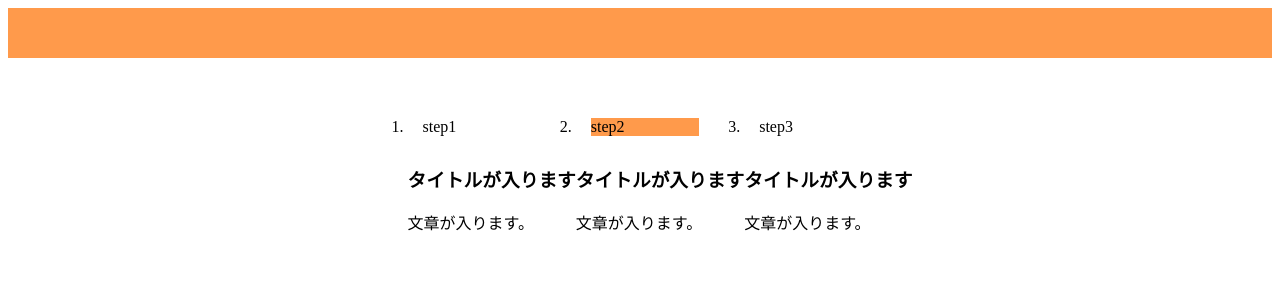
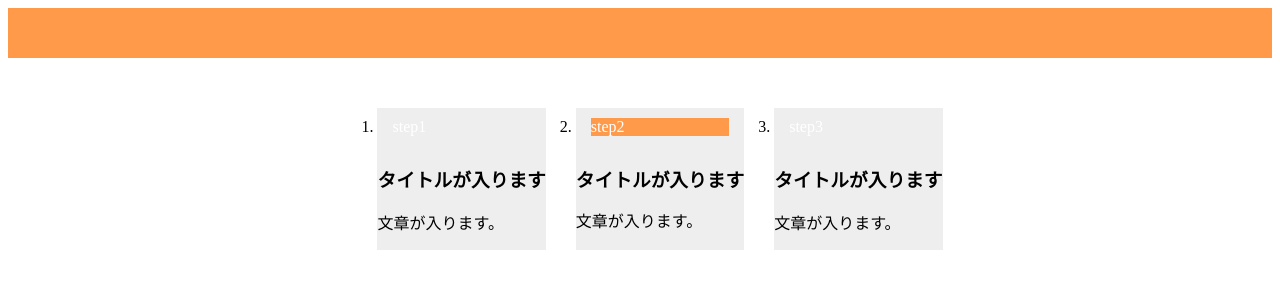
Before and after one commit to Lygys/htmlcss, a plain HTML site: page chapter9_exercise/index.html in a window 1280 px wide. Drawn offline with Linux system fonts and the light colour scheme.

Commit message:
トイレ休憩

```diff
--- a/chapter9_exercise/index.html
+++ b/chapter9_exercise/index.html
@@ -20,7 +20,7 @@
           <div class="content-image step2">
             <div class="content-image-text orange">step2</div>
           </div>
-          <h3>タイトルが入ります</h3>
+          <h3 class="content-item-text">タイトルが入ります</h3>
           <p>文章が入ります。</p>
         </li>
         <li class="content-item">
--- a/chapter9_exercise/style.css
+++ b/chapter9_exercise/style.css
@@ -18,13 +18,25 @@ main {
   justify-content: center;
 }
 
+.content-item {
+  margin-right: 30px;
+  background-color: #eeeeee;
+}
+
+.content-item:last-child {
+  margin-right: 0;
+}
+
 .content-image {
-  margin-right: 30px;
   padding: 10px 15px 10px;
   background-size: cover;
   background-position: center;
 }
 
-.content-image:last-child {
-  margin-right: 0;
+.content-image-text {
+  color: white;
 }
+
+.content-item-text {
+  margin-bottom: 5px;
+}
```
